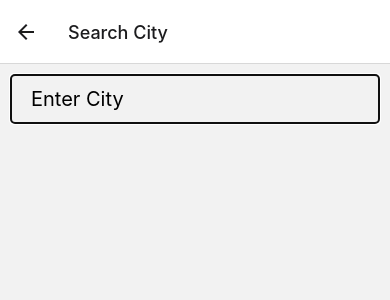
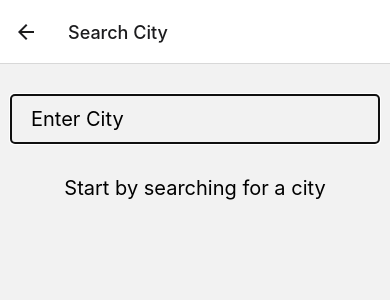
Before and after one commit to LucasBoberg/react-native-citypop, a React Native app: screen /SearchCity in a window 390 px wide. Shown: the top 300 px of the page. Built offline with nearby package versions, Linux system fonts and the light colour scheme.

Commit message:
Implements autocomplete for City Search

```diff
--- /dev/null
+++ b/components/NoResult.tsx
@@ -0,0 +1,18 @@
+import React from 'react';
+import {Text} from 'react-native';
+
+interface NoResultProps {
+  text: string;
+}
+
+export const NoResult = ({text}: NoResultProps) => {
+  return (
+    <Text
+      style={{
+        fontSize: 20,
+        textAlign: 'center',
+      }}>
+      {text}
+    </Text>
+  );
+};
--- a/screens/SearchCityScreen.tsx
+++ b/screens/SearchCityScreen.tsx
@@ -1,41 +1,66 @@
 import React, {useState} from 'react';
-import {View} from 'react-native';
+import {FlatList, Text, View} from 'react-native';
+import {Button} from '../components/Button';
+import {NoResult} from '../components/NoResult';
 import {SearchInput} from '../components/SearchInput';
+import {GeoName} from '../types/geoname';
 
 export const SearchCityScreen = ({navigation}) => {
-  const [loading, setLoading] = useState(false);
   const [query, setQuery] = useState('');
-  const [error, setError] = useState('');
+  const [result, setResult] = useState<GeoName[]>([]);
 
   const searchCities = async () => {
     try {
-      setLoading(true);
       const response = await fetch(
         'http://api.geonames.org/searchJSON?maxRows=10&username=weknowit&cities=cities15000&q=' +
           query,
       );
       const json = await response.json();
-      const cityData = json.geonames[0];
-      if (cityData) {
-        navigation.navigate('City', {data: cityData});
-      } else {
-        setError('No city with that name exists');
-      }
+      setResult(json.geonames);
     } catch (err) {
       console.error(err);
-    } finally {
-      setLoading(false);
     }
   };
 
+  const search = (text: string) => {
+    setQuery(text);
+    searchCities();
+  };
+
   return (
-    <View style={{padding: 10}}>
-      <SearchInput
-        value={query}
-        onChangeText={text => setQuery(text)}
-        placeholder="Enter City"
-        onSubmit={searchCities}
-      />
+    <View style={{padding: 10, flexDirection: 'column', flex: 1}}>
+      <View
+        style={{
+          flex: 1,
+          marginTop: 20,
+        }}>
+        <SearchInput
+          value={query}
+          onChangeText={search}
+          placeholder="Enter City"
+          onSubmit={searchCities}
+        />
+      </View>
+      <View style={{flex: 8}}>
+        {query === '' && result.length === 0 && (
+          <NoResult text="Start by searching for a city" />
+        )}
+        <FlatList
+          data={result}
+          keyExtractor={item => item.geonameId}
+          renderItem={({item}) => (
+            <View
+              style={{
+                marginVertical: 4,
+              }}>
+              <Button
+                title={item.name}
+                onPress={() => navigation.navigate('City', {data: item})}
+              />
+            </View>
+          )}
+        />
+      </View>
     </View>
   );
 };
```
